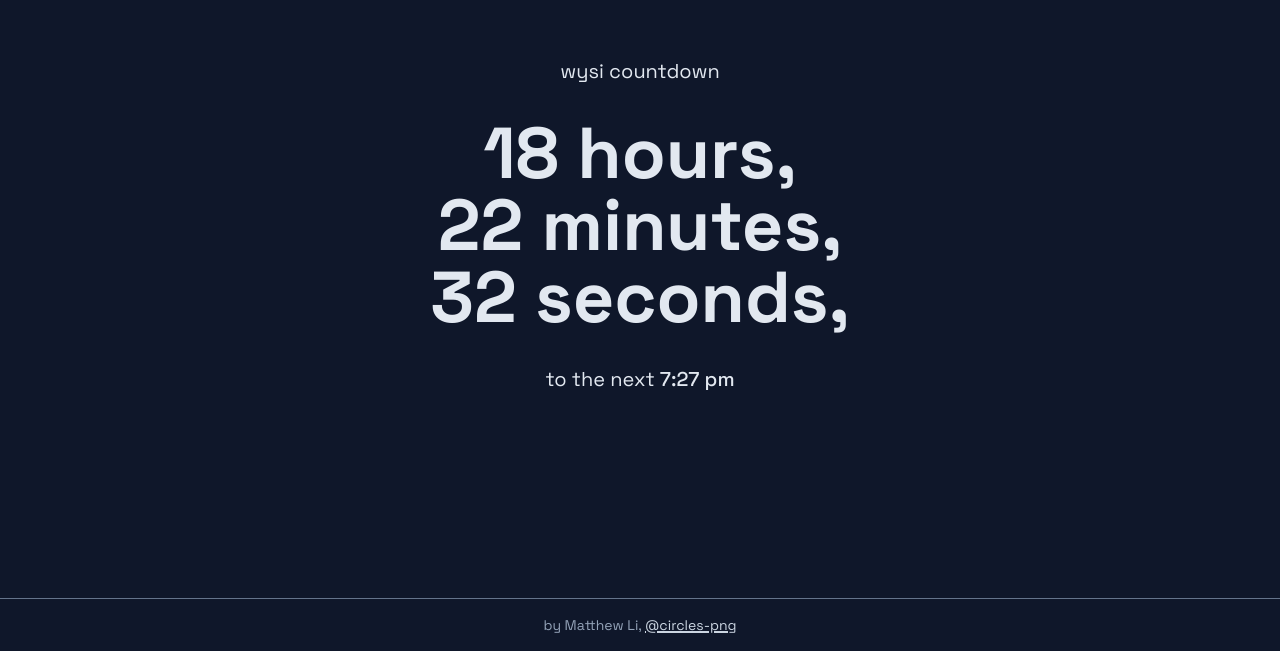
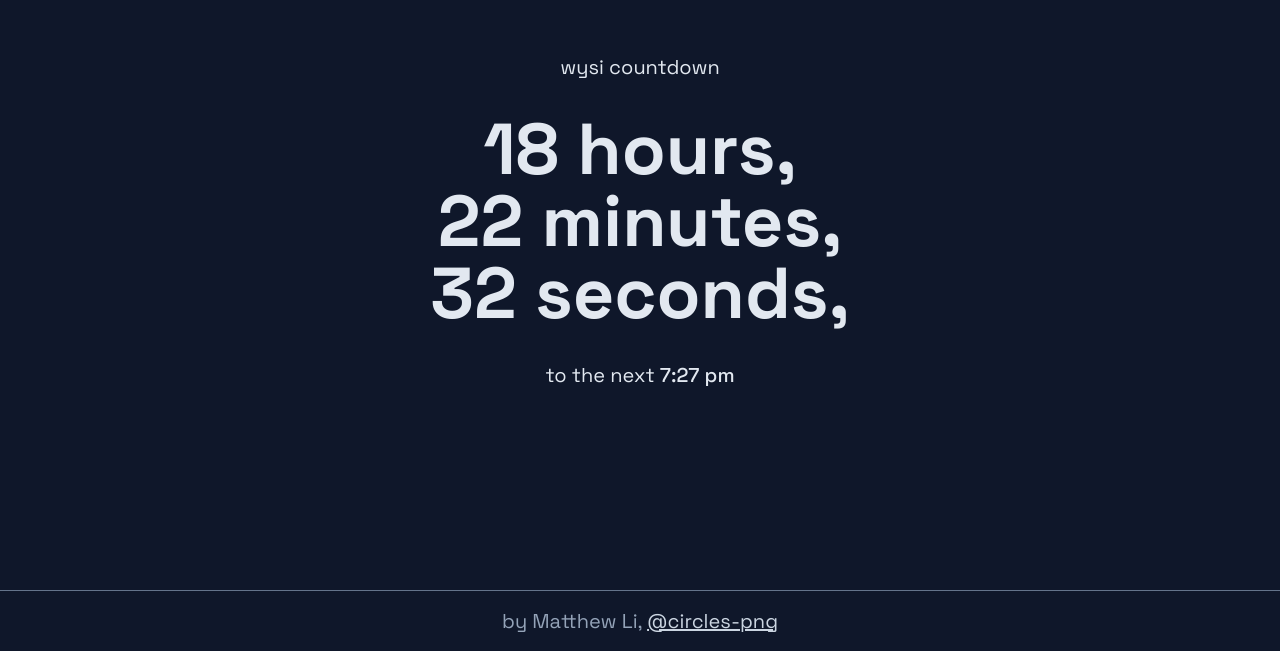
Before and after one commit to circles-png/wysi-countdown, a React (Vite) app: page / in a window 1280 px wide. Shown: the part 149-800 px from the top of the page. Built offline with nearby package versions, Linux system fonts and the light colour scheme.

Commit message:
update app

```diff
--- a/src/App.tsx
+++ b/src/App.tsx
@@ -39,7 +39,7 @@ const App = () => {
           <span>to the next <span className='font-medium'>7:27 pm</span></span>
         </div>
       </div>
-      <footer className='text-slate-400 border-t border-slate-500 p-4 grow-0 shrink text-sm'>
+      <footer className='text-slate-400 border-t border-slate-500 p-4 grow-0 shrink'>
         by Matthew Li, <a
           href='https://github.com/circles-png'
           className='underline decoration-2 text-slate-300'
```
